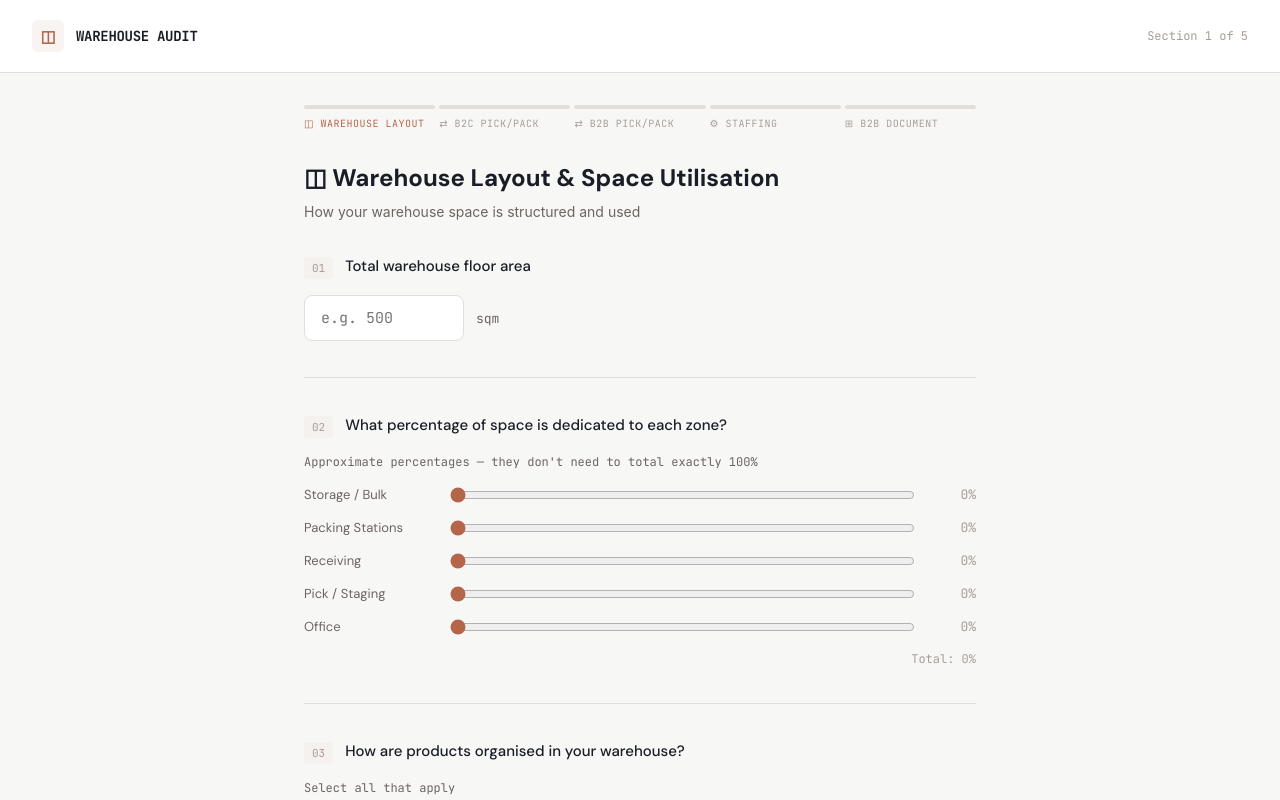
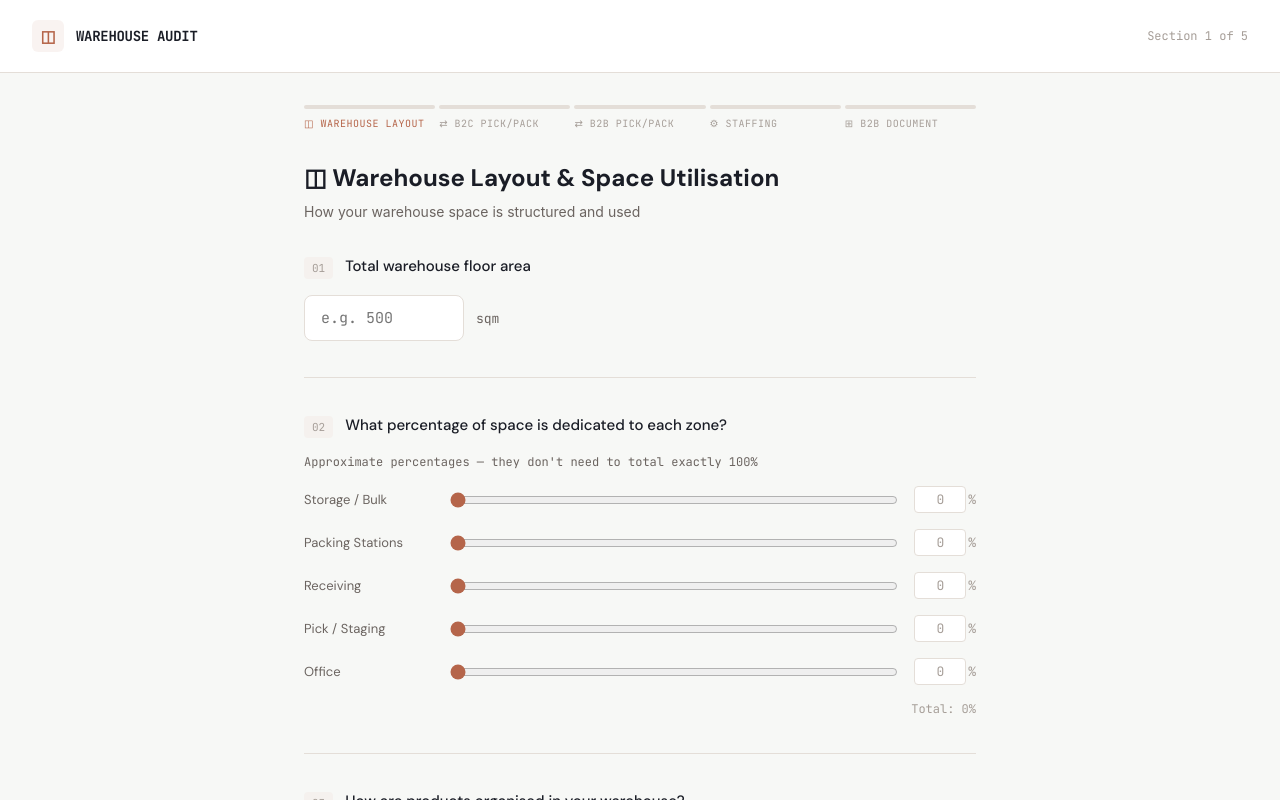
Before and after one commit to constantinelentakis/warehouse-audit, a React (Vite) app: page / in a window 1280 px wide. Both pictures are taken after a click on the button "Start Your Audit →". Shown: the top 800 px of the page. Built offline with nearby package versions, Linux system fonts and the light colour scheme.

Commit message:
Update App.jsx

```diff
--- a/src/App.jsx
+++ b/src/App.jsx
@@ -321,7 +321,27 @@ function SliderInput({ question, value = {}, onChange }) {
           <div key={zone} style={{ display: "flex", alignItems: "center", gap: "16px" }}>
             <span style={{ width: "130px", fontSize: "13px", color: theme.textMuted, fontFamily: "'DM Sans', sans-serif", flexShrink: 0 }}>{zone}</span>
             <input type="range" min="0" max="100" step="5" value={val} onChange={(e) => onChange({ ...value, [zone]: parseInt(e.target.value) })} style={{ flex: 1, accentColor: theme.accent, cursor: "pointer" }} />
-            <span style={{ width: "45px", textAlign: "right", fontFamily: "'JetBrains Mono', monospace", fontSize: "13px", color: val > 0 ? theme.text : theme.textDim }}>{val}%</span>
+            <div style={{ display: "flex", alignItems: "center", gap: "2px", flexShrink: 0 }}>
+              <input
+                type="number"
+                min="0"
+                max="100"
+                value={val}
+                onChange={(e) => {
+                  const parsed = parseInt(e.target.value);
+                  onChange({ ...value, [zone]: isNaN(parsed) ? 0 : Math.min(100, Math.max(0, parsed)) });
+                }}
+                style={{
+                  width: "52px", textAlign: "right", fontFamily: "'JetBrains Mono', monospace", fontSize: "13px",
+                  color: val > 0 ? theme.text : theme.textDim, background: theme.surface, border: `1px solid ${theme.border}`,
+                  borderRadius: "4px", padding: "4px 6px", outline: "none", boxSizing: "border-box",
+                  MozAppearance: "textfield", WebkitAppearance: "none",
+                }}
+                onFocus={(e) => { e.target.style.borderColor = theme.borderFocus; e.target.select(); }}
+                onBlur={(e) => (e.target.style.borderColor = theme.border)}
+              />
+              <span style={{ fontFamily: "'JetBrains Mono', monospace", fontSize: "13px", color: theme.textDim }}>%</span>
+            </div>
           </div>
         );
       })}
@@ -800,7 +820,7 @@ function LandingView({ onStart }) {
       <h1 style={{ fontFamily: "'DM Sans', sans-serif", fontSize: "clamp(28px, 5vw, 42px)", fontWeight: 700, color: theme.text, lineHeight: 1.2, maxWidth: "600px", margin: "0 auto 20px" }}>Find the inefficiencies your warehouse can't see</h1>
       <p style={{ fontFamily: "'DM Sans', sans-serif", fontSize: "16px", color: theme.textMuted, lineHeight: 1.7, maxWidth: "520px", margin: "0 auto 40px" }}>Answer questions about your warehouse operations across five critical areas. Get a detailed, AI-powered audit report with prioritised recommendations to cut costs, speed up dispatch, and fix what's slowing you down.</p>
       <div style={{ display: "flex", justifyContent: "center", gap: "32px", marginBottom: "48px", flexWrap: "wrap" }}>
-        {[{ num: "15", label: "min to complete" }, { num: "5", label: "areas audited" }, { num: "$99", label: "per report" }].map((stat) => (
+        {[{ num: "15", label: "minutes to complete" }, { num: "5", label: "areas audited" }, { num: "$99", label: "per report" }].map((stat) => (
           <div key={stat.label}>
             <div style={{ fontFamily: "'JetBrains Mono', monospace", fontSize: "28px", color: theme.accent, fontWeight: 700 }}>{stat.num}</div>
             <div style={{ fontFamily: "'JetBrains Mono', monospace", fontSize: "11px", color: theme.textDim, letterSpacing: "0.5px", marginTop: "4px" }}>{stat.label}</div>
```
